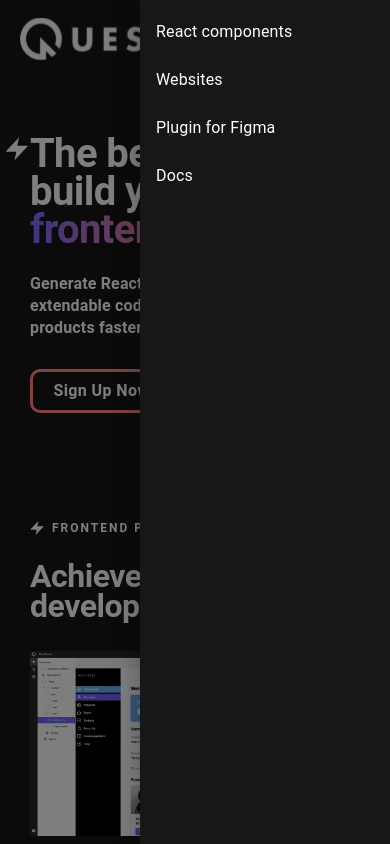
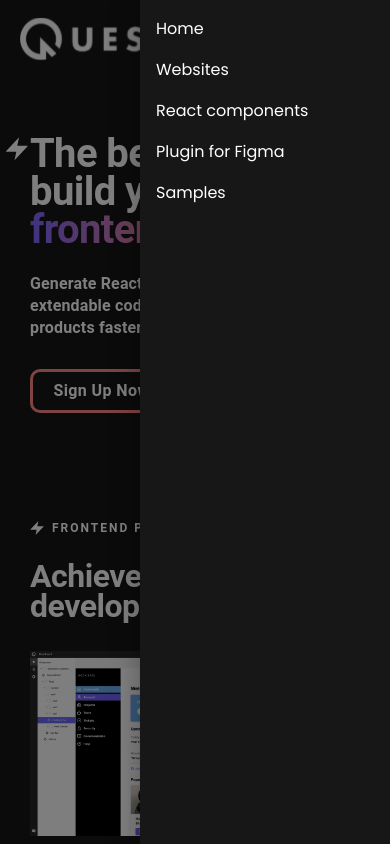
Before and after one commit to imaulanaazn/quest, a Next.js app: page / in a window 390 px wide. Both pictures are taken after a click on the button 338 px from the left and 42 px from the top of the page. Shown: the top 844 px of the page. Built offline with nearby package versions, Linux system fonts and the light colour scheme.

Commit message:
fixing mobile menu drawer (adding link to it)

```diff
--- a/components/organism/Navbar/index.tsx
+++ b/components/organism/Navbar/index.tsx
@@ -1,7 +1,7 @@
 import React from 'react';
 // import Link from '@mui/material/Link';
 import {
-  Box, Button, Menu, MenuItem, Drawer, List, ListItem, ListItemButton, ListItemText,
+  Box, Button, Menu, MenuItem, Drawer, List, ListItem, ListItemButton,
 } from '@mui/material';
 import ArrowDropDownIcon from '@mui/icons-material/ArrowDropDown';
 import MenuIcon from '@mui/icons-material/Menu';
@@ -50,14 +50,42 @@
       onClick={toggleDrawer(anchor, false)}
       onKeyDown={toggleDrawer(anchor, false)}
     >
-      <List>
-        {['React components', 'Websites', 'Plugin for Figma', 'Docs'].map((text) => (
-          <ListItem key={text} disablePadding>
-            <ListItemButton>
-              <ListItemText primary={text} />
-            </ListItemButton>
-          </ListItem>
-        ))}
+      <List className={classes.menuDrawerList}>
+        <ListItem disablePadding>
+          <ListItemButton>
+            <Link href="/">
+              <a href="/#">Home</a>
+            </Link>
+          </ListItemButton>
+        </ListItem>
+        <ListItem disablePadding>
+          <ListItemButton>
+            <Link href="/reactapp">
+              <a href="/#">Websites</a>
+            </Link>
+          </ListItemButton>
+        </ListItem>
+        <ListItem disablePadding>
+          <ListItemButton>
+            <Link href="/offer">
+              <a href="/#">React components</a>
+            </Link>
+          </ListItemButton>
+        </ListItem>
+        <ListItem disablePadding>
+          <ListItemButton>
+            <Link href="/figma_plugin">
+              <a href="/#">Plugin for Figma</a>
+            </Link>
+          </ListItemButton>
+        </ListItem>
+        <ListItem disablePadding>
+          <ListItemButton>
+            <Link href="/samples">
+              <a href="/#">Samples</a>
+            </Link>
+          </ListItemButton>
+        </ListItem>
       </List>
     </Box>
   );
--- a/components/organism/Navbar/style.js
+++ b/components/organism/Navbar/style.js
@@ -3,6 +3,12 @@
 export default makeStyles(() => ({
   drawer: {
     display: 'block',
+  },
+  menuDrawerList: {
+    '& li a': {
+      color: 'white',
+      textDecoration: 'none',
+    },
   },
   header: {
     width: '100%',
```
